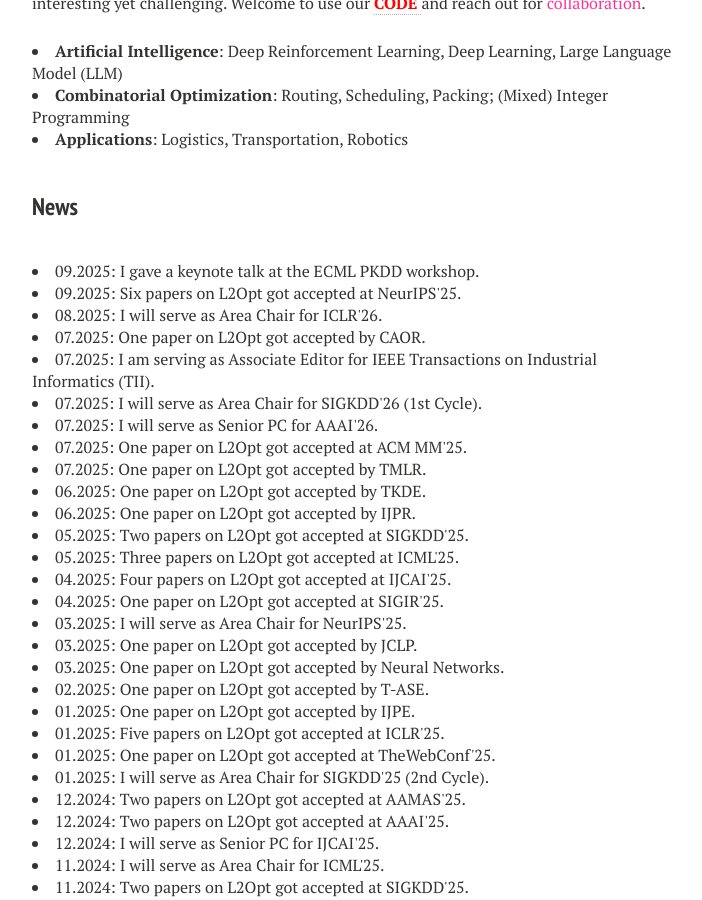
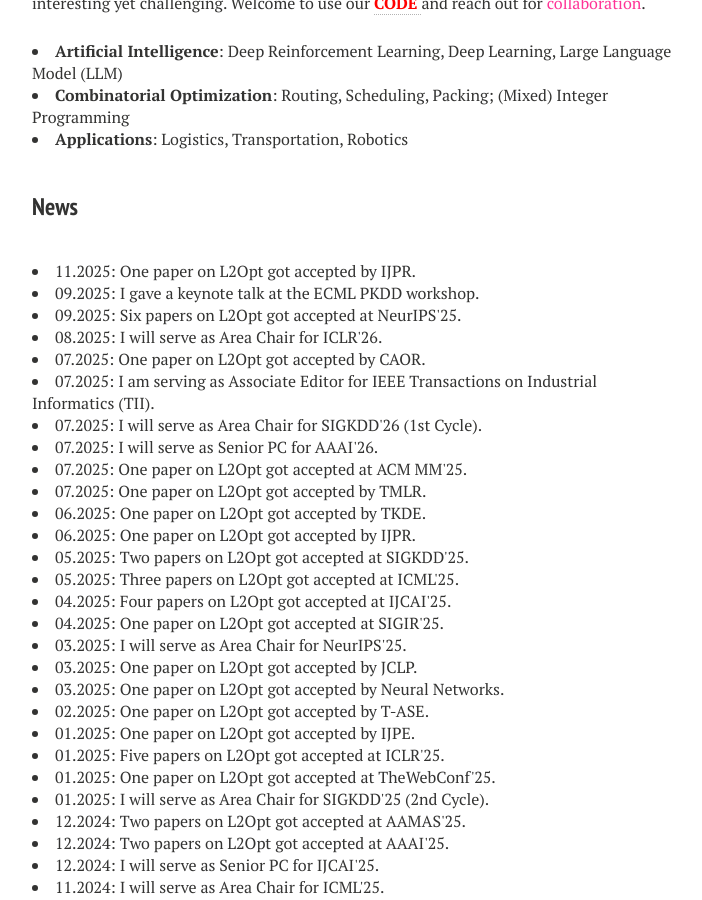
Before and after one commit to zhiguangcaosg/zhiguangcaosg.github.io, a Jekyll site: the page built from index.md, in a window 1280 px wide and 900 px high, scrolled down 812 px. Shown: the whole window, without its empty margins (288-990 px from the left). Built offline with Jekyll 4.4.1, drawn with Linux system fonts in a browser that asks for light colours; nearby versions of some CDN libraries.

Commit message:
Update index.md

```diff
--- a/index.md
+++ b/index.md
@@ -38,6 +38,10 @@ image: banner1.png
 </li>
 
 <h3 style="margin-bottom:-8px;padding-top:20px;">News</h3> <br>
+
+<li>
+11.2025:  One paper on L2Opt got accepted by IJPR.
+</li>
 
 <li>
 09.2025:  I gave a keynote talk at the ECML PKDD workshop.
```
